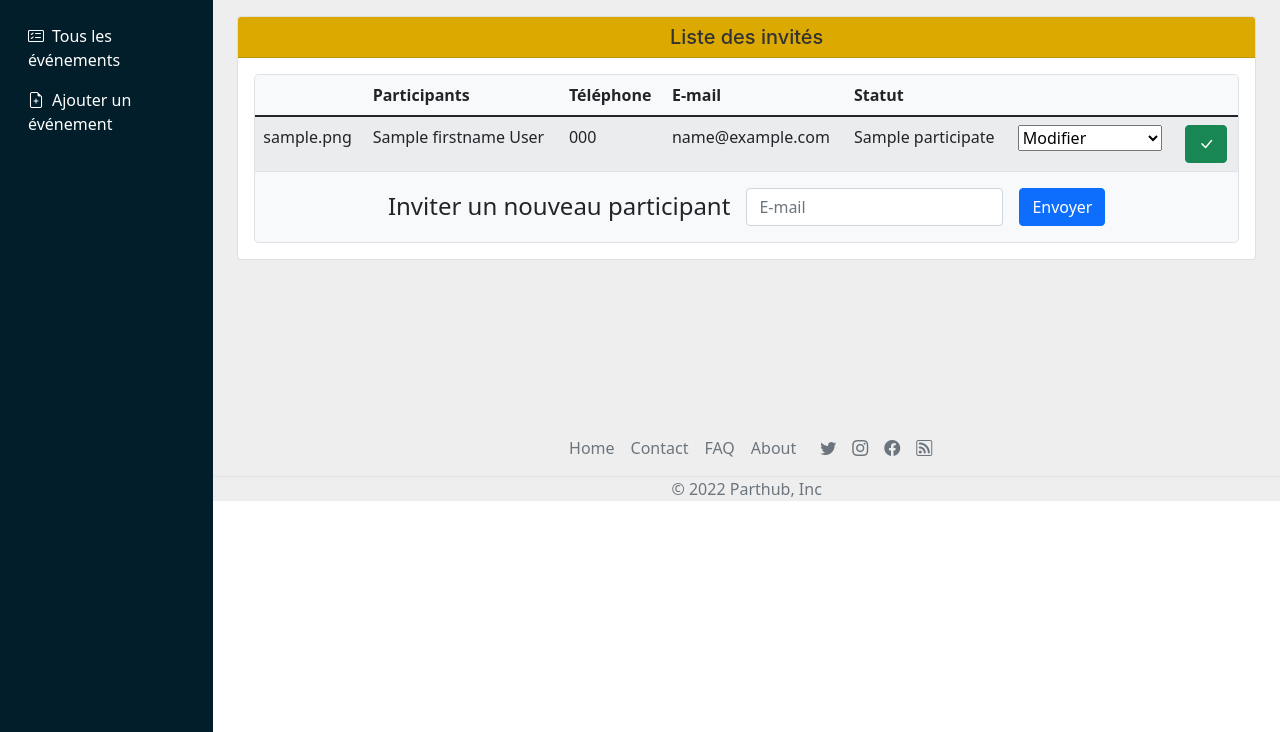
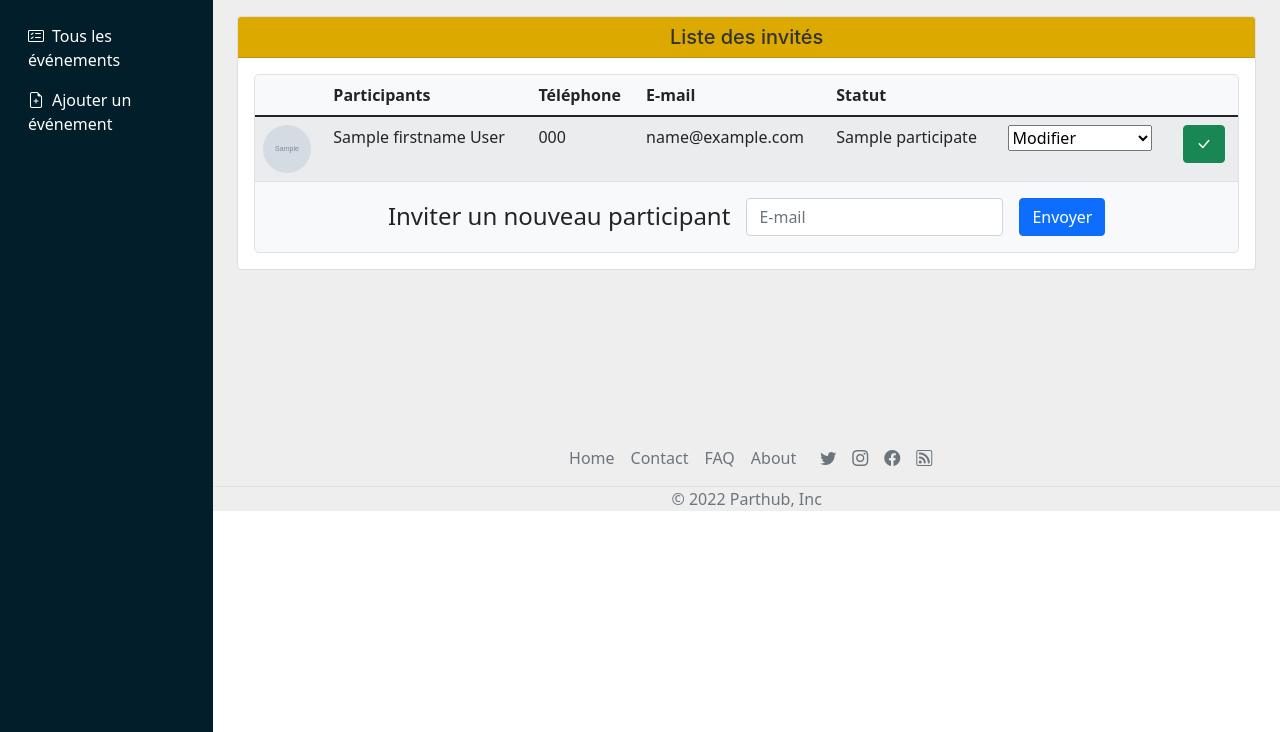
Before and after one commit to Arnaud-BERTRAND33/PartHub, a PHP site: template src/View/Guests/guests.html.twig in a window 1280 px wide. Shown: the part 68-800 px from the top of the page. Run offline with PHP 8.4, Linux system fonts and the light colour scheme; the template is opened without the code that fills it: most values are stand-ins (such as "Sample title", 1, 10 or a date in 2020); grey boxes marked "Sample" are stand-in pictures; some libraries are stand-ins or nearby versions.

Commit message:
la der des der

```diff
--- a/src/View/Budget/budget.html.twig
+++ b/src/View/Budget/budget.html.twig
@@ -10,5 +10,5 @@
 
     <img src="/assets/images/magloire.gif" class="rounded mx-auto my-5" alt="magloire">
     </div>
-
+<h3 class="text-center">Patience, on construit ...</h3>
 {% endblock %}
--- a/src/View/Guests/guests.html.twig
+++ b/src/View/Guests/guests.html.twig
@@ -26,7 +26,8 @@
                             {% if loop.index0 is divisible by(2) %}
                                 <form action="" method="post">
                                 <tr>
-                                    <td>{{ guest.picture }}</td>
+                                    <td><img src="/uploads/{{ guest.picture }}" alt="Avatar" style="height: 3rem; width: 3rem;"
+                                             class="rounded-circle"></td>
                                     <td class="hidden-phone">{{ guest.firstname }} {{ guest.lastname }}</td>
                                     <td>{{ guest.telephone }}</td>
                                     <td><span class="label label-info label-mini">{{ guest.email }}</span></td>
@@ -49,7 +50,8 @@
                             {% else %}
                                 <form action="" method="post">
                                     <tr>
-                                        <td>{{ guest.picture }}</td>
+                                        <td><img src="/uploads/{{ guest.picture }}" alt="Avatar" style="height: 3rem; width: 3rem;"
+                                                 class="rounded-circle"></td>
                                         <td class="hidden-phone">{{ guest.firstname }} {{ guest.lastname }}</td>
                                         <td>{{ guest.telephone }}</td>
                                         <td><span class="label label-info label-mini">{{ guest.email }}</span></td>
```
Also changed, not shown: src/Model/PartyManager.php (indentation only).
